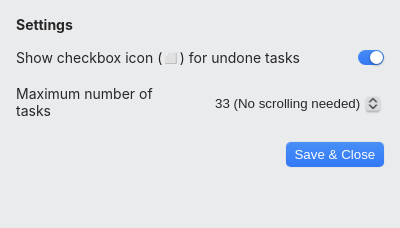
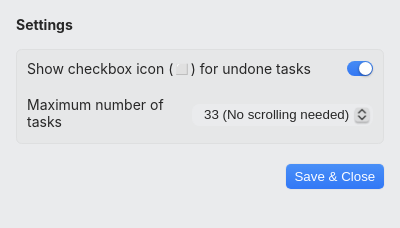
Before and after one commit to emanuelefavero/menubar-tasks, an Electron app: page main/windows/settings.html in a window 400 px wide. Drawn offline with Linux system fonts and the light colour scheme; no server answers.

Commit message:
feat: style card

```diff
--- a/main/windows/styles/globals.css
+++ b/main/windows/styles/globals.css
@@ -12,10 +12,13 @@ body {
 }
 
 .card {
-  padding: 0;
+  padding: 0.625rem;
   margin: 0;
   margin-top: 1rem;
   display: flex;
   flex-direction: column;
   gap: 0.625rem;
+  background-color: var(--card);
+  border: var(--card-border);
+  border-radius: 0.35rem;
 }
--- a/main/windows/styles/variables.css
+++ b/main/windows/styles/variables.css
@@ -1,6 +1,10 @@
 :root {
   --background: rgb(234, 235, 237);
   --foreground: rgb(39, 39, 39);
+
+  /* CARD */
+  --card: rgb(230, 231, 232);
+  --card-border: 1px solid rgb(222, 223, 224);
 
   /* INPUT */
   --input: rgb(222, 223, 224);
@@ -53,6 +57,10 @@
     --background: rgb(37, 39, 42);
     --foreground: rgb(222, 222, 223);
 
+    /* CARD */
+    --card: rgb(40, 42, 44);
+    --card-border: 1px solid rgb(62, 64, 66);
+
     /* INPUT */
     --input: rgb(49, 51, 53);
     --input-border: 1px solid rgb(56, 58, 60);
```
